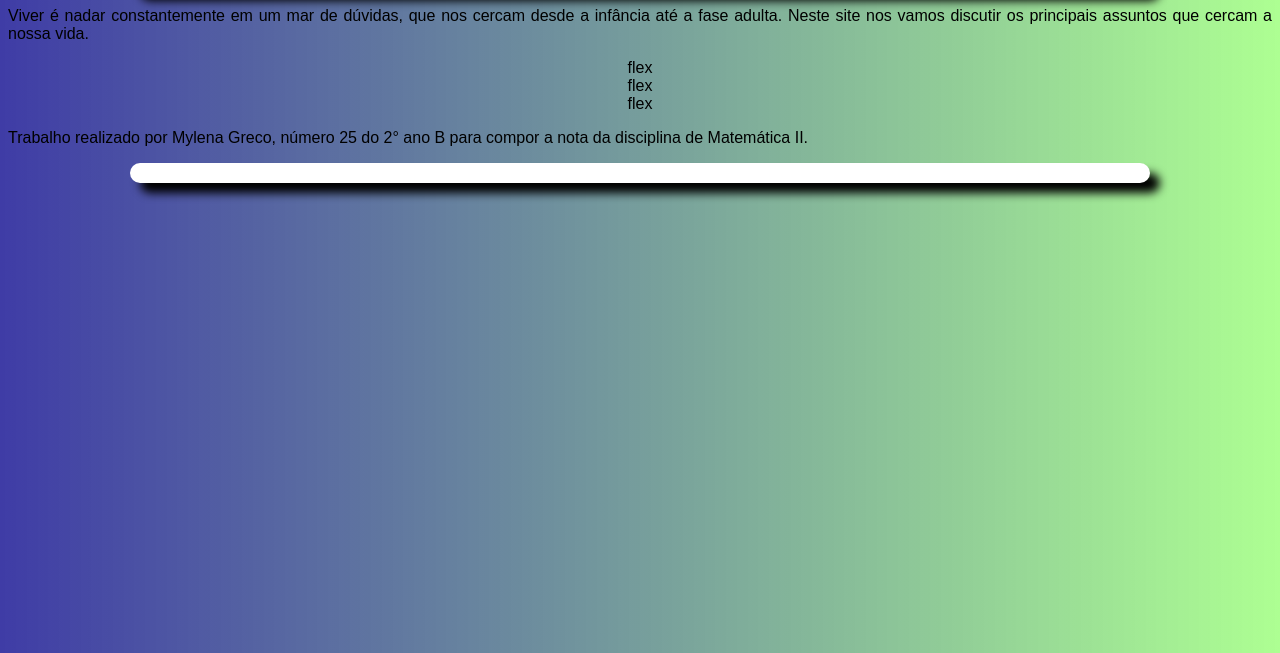
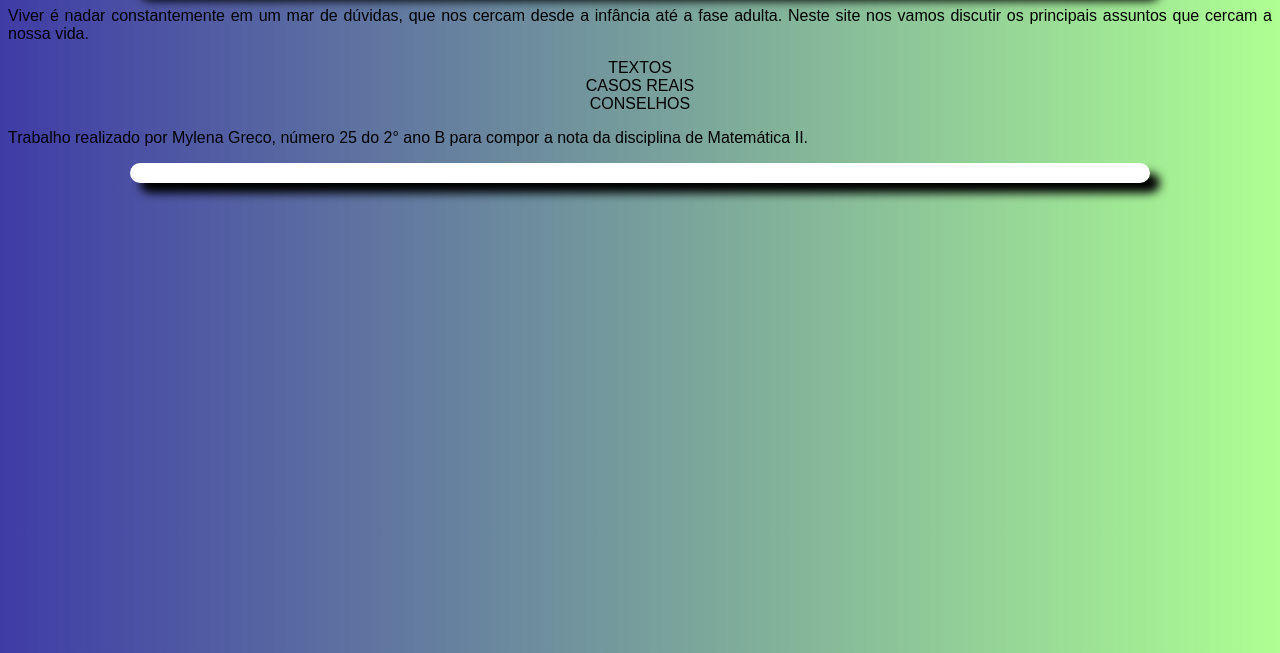
Before and after one commit to mylenareader/mylena, a plain HTML site: page index.html in a window 1280 px wide. Shown: the part 147-800 px from the top of the page. Drawn offline with Linux system fonts and the light colour scheme; files that its build step writes are made by us from their sources.

Commit message:
meu site

```diff
--- a/index.html
+++ b/index.html
@@ -23,9 +23,9 @@
 
 
     <div class="container">
-    <div class="child"> <center> flex </center> </div>
-        <div class="child"> <center> flex </center> </div>
-        <div class="child"> <center> flex </center> </div>
+    <div class="child"> <center> TEXTOS </center> </div>
+        <div class="child"> <center> CASOS REAIS </center> </div>
+        <div class="child"> <center> CONSELHOS </center> </div>
     </div>
     <p> Trabalho realizado por Mylena Greco, número 25 do 2° ano B para compor a nota da disciplina de Matemática II. </p>
 <main/>
```
